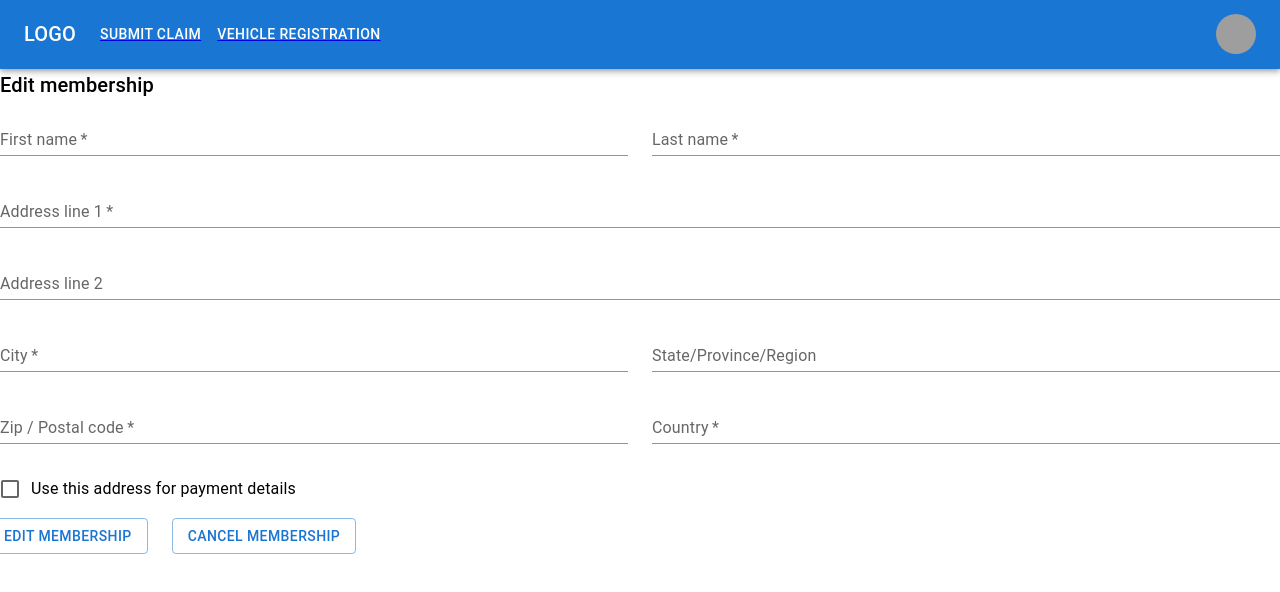
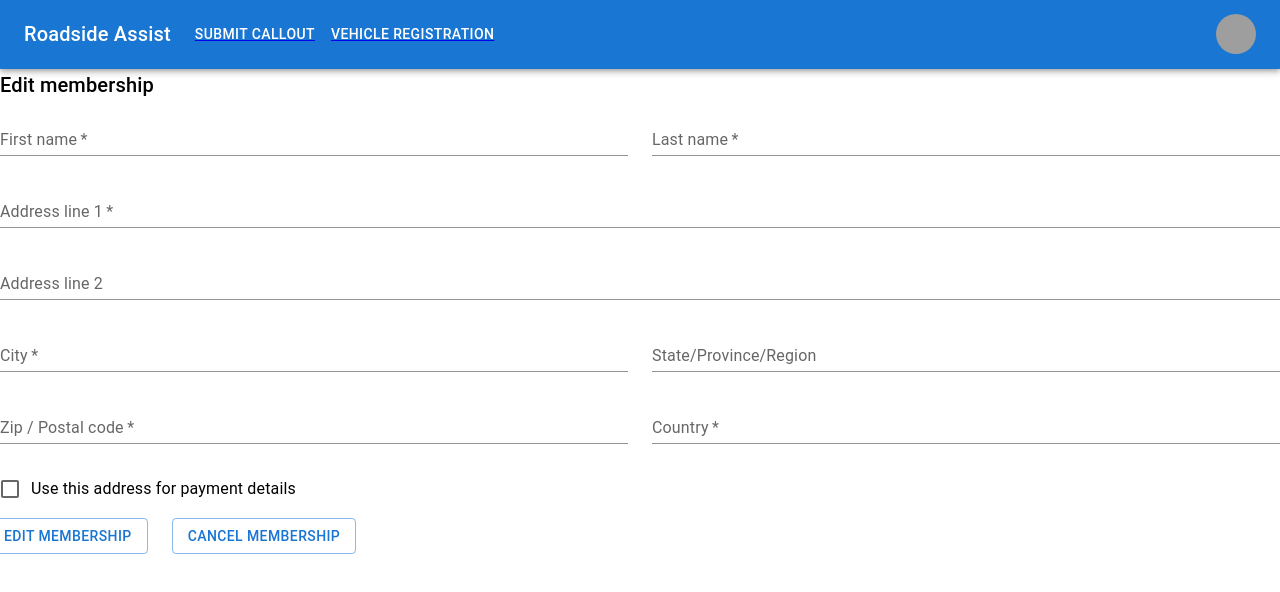
Before and after one commit to emma-edwards/CSCI314-C13, a React (Create React App) app in the folder my-react-app/: page /EditMembership in a window 1280 px wide. Shown: the top 592 px of the page. Built offline with nearby package versions, Linux system fonts and the light colour scheme; grey boxes are pictures that could not be loaded.

Commit message:
text changes in nav

```diff
--- a/my-react-app/src/Pages/Nav.js
+++ b/my-react-app/src/Pages/Nav.js
@@ -13,7 +13,7 @@ import Tooltip from '@mui/material/Tooltip';
 import MenuItem from '@mui/material/MenuItem';
 import { Outlet, Link as RouterLink } from "react-router-dom";
 
-const pages = [['Submit Claim', '/SubmitClaim'], ['Vehicle Registration', '/VehicleReg']];
+const pages = [['Submit Callout', '/SubmitClaim'], ['Vehicle Registration', '/VehicleReg']];
 //const pageRoutes = ['/SubmitClaim', '/VehicleReg'];
 //const numPages = 2;
 const settings = [['Home', '/MemberHome' ], ['Membership', '/EditMembership'], ['Logout', '/']];
@@ -49,7 +49,7 @@ const ResponsiveAppBar = () => {
                         component="div"
                         sx={{ mr: 2, display: { xs: 'none', md: 'flex' } }}
                     >
-                        LOGO
+                        Roadside Assist
                     </Typography>
 
                     <Box sx={{ flexGrow: 1, display: { xs: 'flex', md: 'none' } }}>
```
